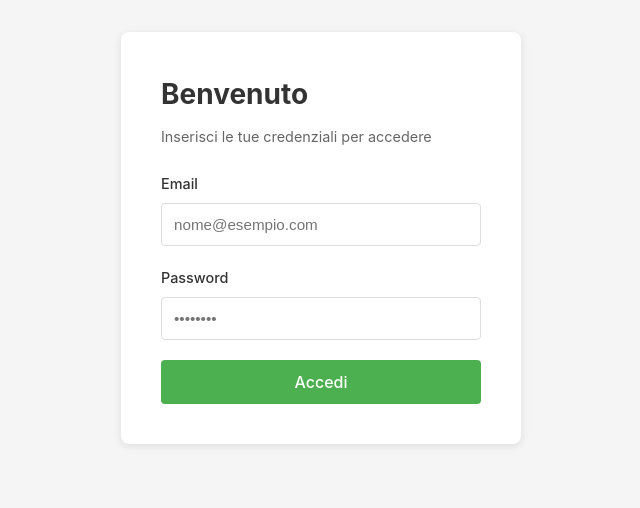
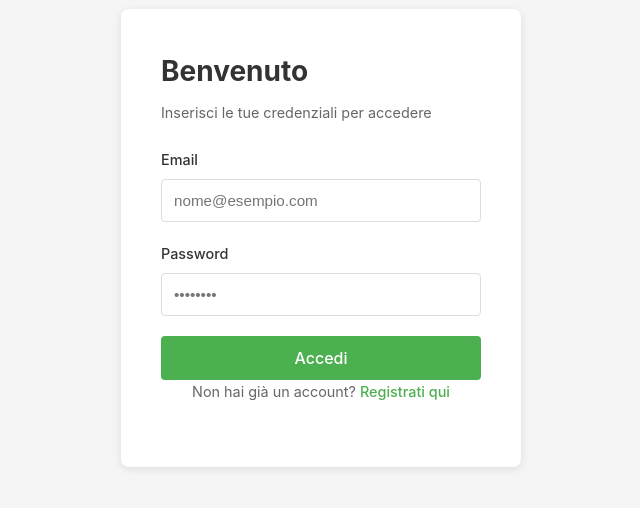
Before and after one commit to ProjectWorkRicettario/front-end, a React (Vite) app: page /login in a window 1280 px wide. Shown: the part 162-670 px from the top of the page, without its empty margins (319-959 px from the left). Built offline with nearby package versions, Linux system fonts and the light colour scheme.

Commit message:
Added "not registered yet?" link in login

```diff
--- a/src/pages/Login.jsx
+++ b/src/pages/Login.jsx
@@ -1,5 +1,5 @@
 import { useState } from "react";
-import { useNavigate } from "react-router-dom";
+import { useNavigate, Link } from "react-router-dom";
 import { loginUser } from "../services/authService";
 import { useAuth } from "../contexts/AuthContext";
 import "../styles/login.css";
@@ -77,6 +77,9 @@ const Login = () => {
             {loading ? "Accesso in corso..." : "Accedi"}
           </button>
         </form>
+        <p className="link-login-register">
+          Non hai già un account? <Link to="/register">Registrati qui</Link>
+        </p>
       </div>
     </div>
   );
--- a/src/pages/Register.jsx
+++ b/src/pages/Register.jsx
@@ -96,7 +96,7 @@ const Register = () => {
             {loading ? "Registrazione in corso..." : "Registrati"}
           </button>
         </form>
-        <p className="link-login">
+        <p className="link-login-register">
           Hai già un account? <Link to="/login">Accedi qui</Link>
         </p>
       </div>
--- a/src/styles/login.css
+++ b/src/styles/login.css
@@ -98,19 +98,19 @@
   font-size: 0.9rem;
 }
 
-.link-login {
+.link-login-register {
   margin-top: 1.5rem;
   text-align: center;
   color: #666;
   font-size: 0.9rem;
 }
 
-.link-login a {
+.link-login-register a {
   color: #4caf50;
   text-decoration: none;
   font-weight: 500;
 }
 
-.link-login a:hover {
+.link-login-register a:hover {
   text-decoration: underline;
 }
```
